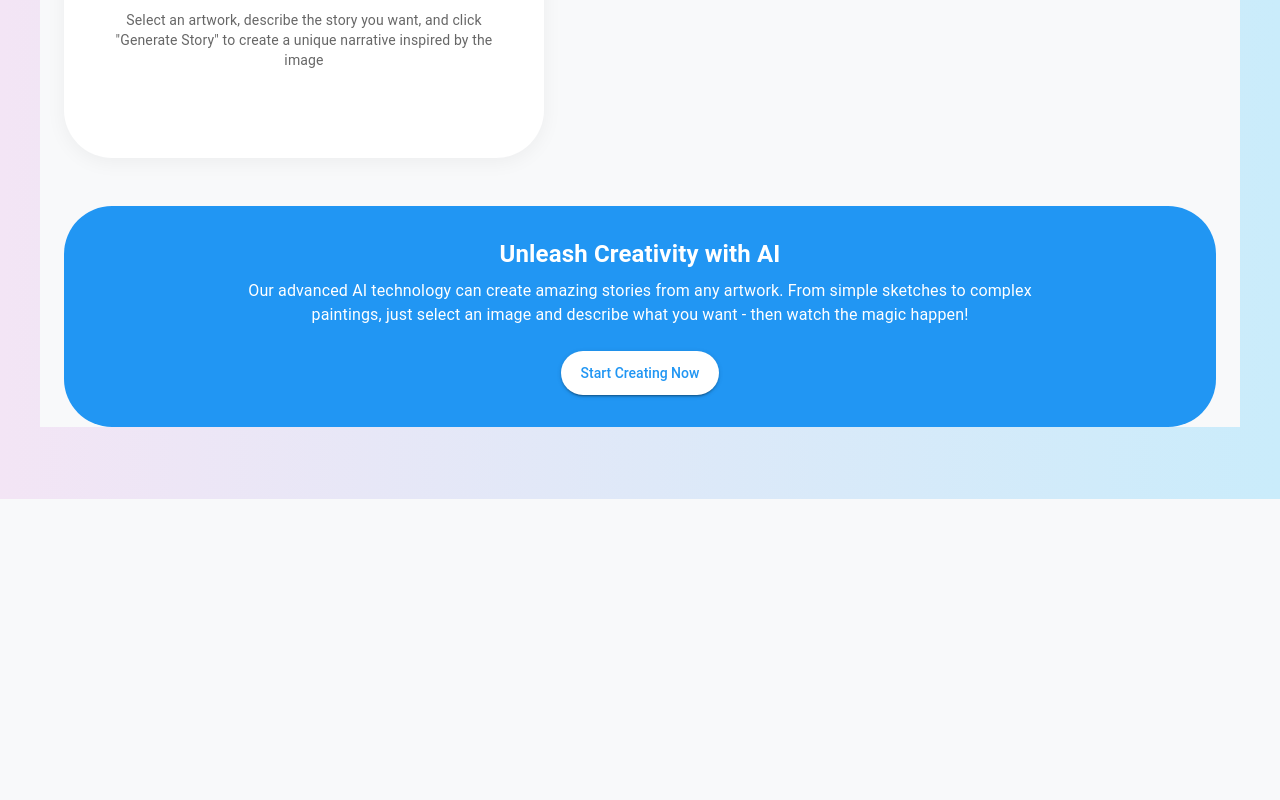
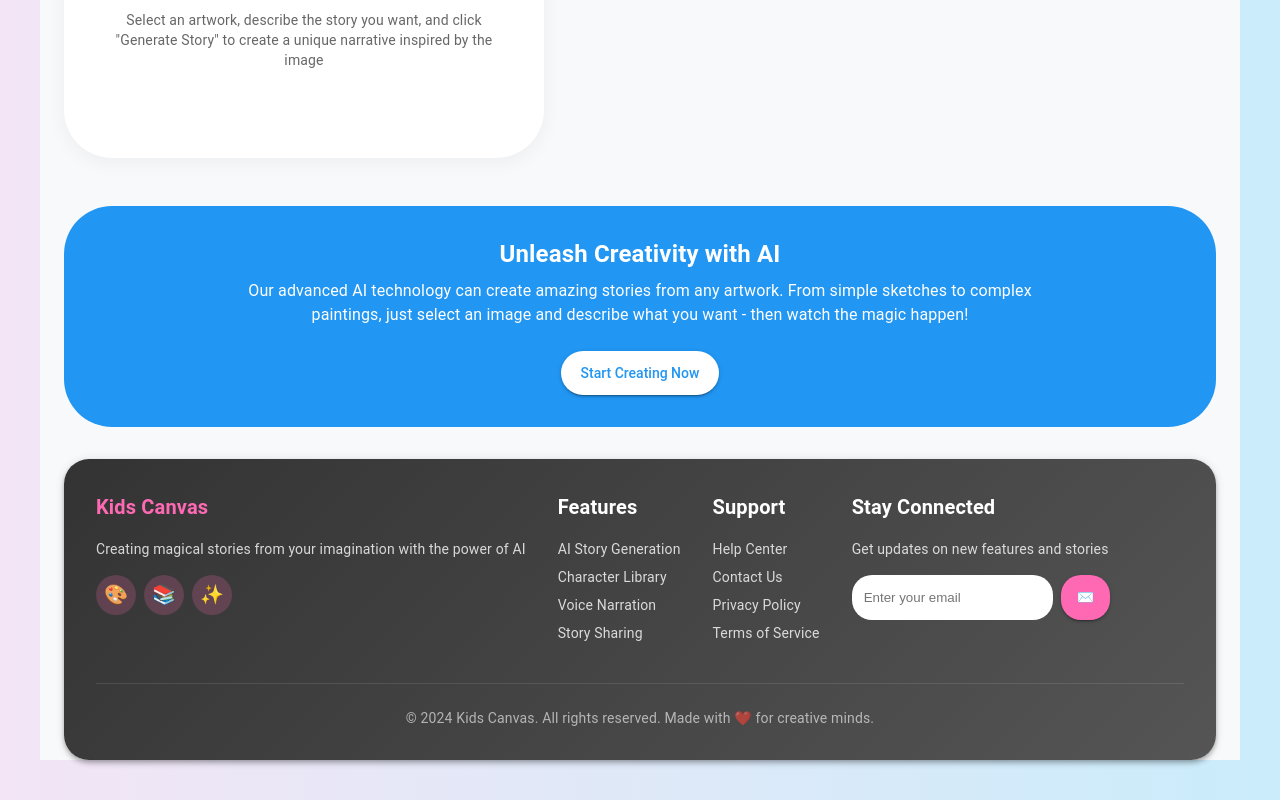
Before and after one commit to chevifruchter/kidscanvasproject, a React (Vite) app in the folder React-KidsCanvas/: page /story-page in a window 1280 px wide. Shown: the part 1205-2005 px from the top of the page. Before the commit the page ends 1704 px from the top, so only its background shows below. Built offline with nearby package versions, Linux system fonts and the light colour scheme; no server answers.

Commit message:
fix home page

```diff
--- a/React-KidsCanvas/src/components/StoryPage.tsx
+++ b/React-KidsCanvas/src/components/StoryPage.tsx
@@ -164,72 +164,93 @@ export default function AIStoryGenerator() {
     }
     setShowGallery(false)
   }
-  const generateStory = async () => {
-   const token = import.meta.env.VITE_MY_TOKEN;
+  const generateStoryFromServer = async () => {
+  if ((!selectedImage && !selectedGalleryImage) || !prompt) return
 
-    if ((!selectedImage && !selectedGalleryImage) || !prompt) return
+  setIsGenerating(true)
+  setGeneratedStory("")
 
-    setIsGenerating(true)
+  try {
+    const formData = new FormData()
+    if (selectedImage) {
+      formData.append("image", selectedImage)
+    } else if (selectedGalleryImage !== null) {
+      const galleryImage = galleryImages.find((img) => img.id === selectedGalleryImage)
+      if (galleryImage) {
+        const response = await fetch(galleryImage.url)
+        const blob = await response.blob()
+        formData.append("image", blob, "gallery-image.png")
+      }
+    }
 
-    try {
-       const response = await fetch(
-                "https://api-inference.huggingface.co/models/stabilityai/stable-diffusion-xl-base-1.0",
-                {
-                    method: "POST",
-                    headers: {
-                        Authorization: "Bearer " + token,
-                        "Content-Type": "application/json",
-                    },
-                    body: JSON.stringify({ inputs: prompt }),
-                },
-            )
-      // const { text } = await generateText({
-      //   model: openai("gpt-4-vision-preview"),
-      //   messages: [
-      //     {
-      //       role: "user",
-      //       content: [
-      //         { type: "text", text: `Create a story in hebrow about this artwork: ${prompt}` },
-      //         {
-      //           type: "image",
-      //           image: selectedImage
-      //             ? await selectedImage.arrayBuffer()
-      //             : new URL(imagePreview)
-      //         }
-      //       ]
-      //     }
-      //   ]
-      // });
-      // setGeneratedStory(text);
+    formData.append("prompt", prompt)
 
+    const response = await fetch("https://localhost:7001/api/DrawingStory/create-story", {
+      method: "POST",
+      body: formData,
+    })
 
-      // Simulation for demo purposes
-      setTimeout(() => {
-        const imageSource = selectedGalleryImage
-          ? galleryImages.find((img) => img.id === selectedGalleryImage)?.title
-          : "the uploaded artwork"
+    if (!response.ok) {
+      const errorText = await response.text()
+      console.error("Failed to generate story:", errorText)
+      setGeneratedStory("שגיאה ביצירת הסיפור: " + errorText)
+    } else {
+      const storyText = await response.text()
+      setGeneratedStory(storyText)
+    }
+  } catch (error) {
+    console.error("Error while generating story:", error)
+    setGeneratedStory("אירעה שגיאה בעת שליחת הבקשה לשרת.")
+  } finally {
+    setIsGenerating(false)
+  }
+}
 
-        const sampleStory = `
-Once upon a time, in a world where colors spoke and shapes danced, there existed ${imageSource} - a masterpiece that held secrets beyond imagination.
+//   const generateStory = async () => {
+//    const token = import.meta.env.VITE_MY_TOKEN;
 
-${prompt}
+//     if ((!selectedImage && !selectedGalleryImage) || !prompt) return
 
-The artwork seemed to breathe with life, each brushstroke telling a story of its own. Viewers would stand mesmerized, feeling as though they could step right into the scene and become part of its narrative.
+//     setIsGenerating(true)
 
-Some said that on quiet nights, when the gallery was empty and moonlight streamed through the windows, the characters in the painting would move, continuing their adventures beyond what the artist had originally created.
+//     try {
+//       //  const response = await fetch(
+//       //           "https://api-inference.huggingface.co/models/stabilityai/stable-diffusion-xl-base-1.0",
+//       //           {
+//       //               method: "POST",
+//       //               headers: {
+//       //                   Authorization: "Bearer " + token,
+//       //                   "Content-Type": "application/json",
+//       //               },
+//       //               body: JSON.stringify({ inputs: prompt }),
+//       //           },
+//       //       )
+//       setTimeout(() => {
+//         const imageSource = selectedGalleryImage
+//           ? galleryImages.find((img) => img.id === selectedGalleryImage)?.title
+//           : "the uploaded artwork"
 
-What made this piece truly special wasn't just its technical brilliance, but the emotions it evoked - a sense of wonder, nostalgia, and the feeling that magic exists all around us, if only we take the time to notice.
+//         const sampleStory = `
+// Once upon a time, in a world where colors spoke and shapes danced, there existed ${imageSource} - a masterpiece that held secrets beyond imagination.
 
-And so, the legacy of this artwork continued, inspiring generations of dreamers and storytellers to see the world not just as it is, but as it could be.`
+// ${prompt}
 
-        setGeneratedStory(sampleStory)
-        setIsGenerating(false)
-      }, 2000)
-    } catch (error) {
-      console.error("Error generating story:", error)
-      setIsGenerating(false)
-    }
-  }
+// The artwork seemed to breathe with life, each brushstroke telling a story of its own. Viewers would stand mesmerized, feeling as though they could step right into the scene and become part of its narrative.
+
+// Some said that on quiet nights, when the gallery was empty and moonlight streamed through the windows, the characters in the painting would move, continuing their adventures beyond what the artist had originally created.
+
+// What made this piece truly special wasn't just its technical brilliance, but the emotions it evoked - a sense of wonder, nostalgia, and the feeling that magic exists all around us, if only we take the time to notice.
+
+// And so, the legacy of this artwork continued, inspiring generations of dreamers and storytellers to see the world not just as it is, but as it could be.`
+
+//         setGeneratedStory(sampleStory)
+//         setIsGenerating(false)
+//       }, 2000)
+//     } catch (error) {
+//       console.error("Error generating story:", error)
+//       setIsGenerating(false)
+//     }
+//   }
 
   const copyToClipboard = () => {
     navigator.clipboard.writeText(generatedStory)
@@ -489,7 +510,7 @@ And so, the legacy of this artwork continued, inspiring generations of dreamers
                   variant="contained"
                   size="large"
                   fullWidth
-                  onClick={generateStory}
+                  onClick={generateStoryFromServer}
                   disabled={isGenerating || !imagePreview || !prompt}
                   startIcon={isGenerating ? <CircularProgress size={20} color="inherit" /> :<></>}
                   sx={{
@@ -564,7 +585,7 @@ And so, the legacy of this artwork continued, inspiring generations of dreamers
                       <IconButton size="small" onClick={downloadStory} title="Download story">
                         <Download fontSize="small" />
                       </IconButton>
-                      <IconButton size="small" onClick={generateStory} disabled={isGenerating} title="Regenerate story">
+                      <IconButton size="small" onClick={generateStoryFromServer} disabled={isGenerating} title="Regenerate story">
                         <Refresh fontSize="small" />
                       </IconButton>
                     </Box>
@@ -661,9 +682,118 @@ And so, the legacy of this artwork continued, inspiring generations of dreamers
             >
               Start Creating Now
             </Button>
+
           </Box>
+              {/* Footer */}
+        <Paper
+          elevation={4}
+          sx={{
+            mt: 4,
+            p: 4,
+            borderRadius: "25px",
+            background: "linear-gradient(135deg, #333 0%, #555 100%)",
+            color: "white",
+          }}
+        >
+          <Grid container spacing={4}>
+            <Grid>
+              <Typography variant="h6" sx={{ mb: 2, fontWeight: "bold", color: "#ff69b4" }}>
+                Kids Canvas
+              </Typography>
+              <Typography variant="body2" sx={{ mb: 2, opacity: 0.8 }}>
+                Creating magical stories from your imagination with the power of AI
+              </Typography>
+              <Box sx={{ display: "flex", gap: 1 }}>
+                {["🎨", "📚", "✨"].map((emoji, i) => (
+                  <Box
+                    key={i}
+                    sx={{
+                      width: "40px",
+                      height: "40px",
+                      background: "rgba(255, 105, 180, 0.2)",
+                      borderRadius: "50%",
+                      display: "flex",
+                      alignItems: "center",
+                      justifyContent: "center",
+                      fontSize: "1.2rem",
+                      cursor: "pointer",
+                      transition: "all 0.3s ease",
+                      "&:hover": {
+                        background: "rgba(255, 105, 180, 0.4)",
+                        transform: "scale(1.1)",
+                      },
+                    }}
+                  >
+                    {emoji}
+                  </Box>
+                ))}
+              </Box>
+            </Grid>
+            <Grid>
+
+              <Typography variant="h6" sx={{ mb: 2, fontWeight: "bold" }}>
+                Features
+              </Typography>
+              {["AI Story Generation", "Character Library", "Voice Narration", "Story Sharing"].map((item) => (
+                <Typography key={item} variant="body2" sx={{ mb: 1, opacity: 0.8, cursor: "pointer" }}>
+                  {item}
+                </Typography>
+              ))}
+            </Grid>
+            <Grid>
+              <Typography variant="h6" sx={{ mb: 2, fontWeight: "bold" }}>
+                Support
+              </Typography>
+              {["Help Center", "Contact Us", "Privacy Policy", "Terms of Service"].map((item) => (
+                <Typography key={item} variant="body2" sx={{ mb: 1, opacity: 0.8, cursor: "pointer" }}>
+                  {item}
+                </Typography>
+              ))}
+            </Grid>
+            <Grid>
+              <Typography variant="h6" sx={{ mb: 2, fontWeight: "bold" }}>
+                Stay Connected
+              </Typography>
+              <Typography variant="body2" sx={{ mb: 2, opacity: 0.8 }}>
+                Get updates on new features and stories
+              </Typography>
+              <Box sx={{ display: "flex", gap: 1 }}>
+                <input
+                  type="email"
+                  placeholder="Enter your email"
+                  style={{
+                    flex: 1,
+                    padding: "8px 12px",
+                    borderRadius: "20px",
+                    border: "none",
+                    outline: "none",
+                  }}
+                />
+                <Button
+                  variant="contained"
+                  sx={{
+                    background: "#ff69b4",
+                    borderRadius: "20px",
+                    minWidth: "auto",
+                    px: 2,
+                    "&:hover": { background: "#ff1493" },
+                  }}
+                >
+                  ✉️
+                </Button>
+              </Box>
+            </Grid>
+          </Grid>
+          <Box sx={{ textAlign: "center", mt: 4, pt: 3, borderTop: "1px solid rgba(255,255,255,0.1)" }}>
+            <Typography variant="body2" sx={{ opacity: 0.6 }}>
+              © 2024 Kids Canvas. All rights reserved. Made with ❤️ for creative minds.
+            </Typography>
+          </Box>
+        </Paper>
         </Container>
+
       </Box>
     </ThemeProvider>
+
   )
 }
--- a/React-KidsCanvas/src/components/UserAvatar.tsx
+++ b/React-KidsCanvas/src/components/UserAvatar.tsx
@@ -1,4 +1,3 @@
-import React, { useContext } from "react";
 import { useUserContext } from "../Context/userContext";
 
 const UserAvatar = () => {
```
Also changed, not shown: React-KidsCanvas/src/components/Home.tsx (+9 -32 lines), 9 other files (tests, documents, lock files or other folders).
